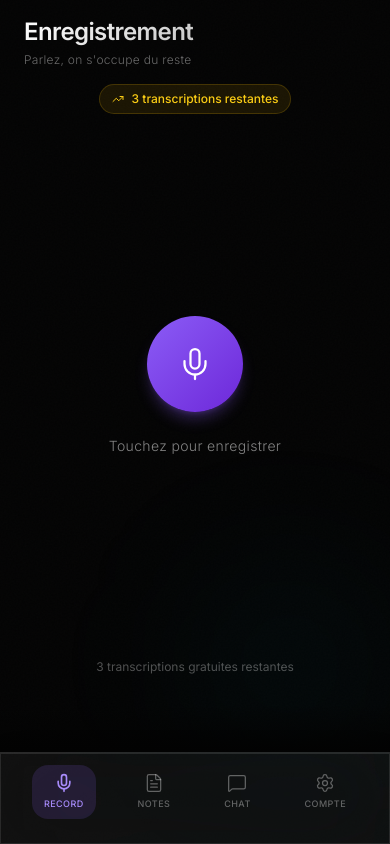
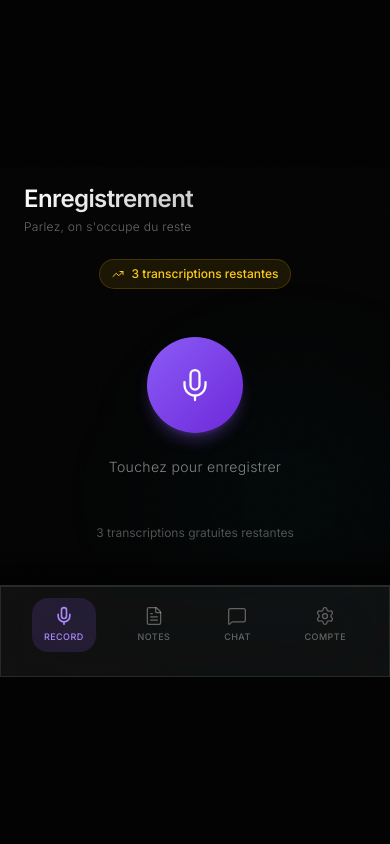
Before and after one commit to davedu229/note-vocale, a React (Vite) app: page / in a window 390 px wide. Built offline with nearby package versions, Linux system fonts and the light colour scheme.

Commit message:
Optimize for mobile iPhone screens

```diff
--- a/src/components/Layout.jsx
+++ b/src/components/Layout.jsx
@@ -33,7 +33,7 @@ const Layout = ({ children, onUpgradeClick }) => {
     return (
         <div className="relative min-h-screen min-h-dvh flex flex-col items-center justify-center bg-background text-white/90 font-sans overflow-hidden">
             {/* Mobile Container - iOS optimized */}
-            <div className="w-full h-screen h-dvh max-w-md bg-background relative flex flex-col overflow-hidden md:border-x md:border-white/5 md:shadow-2xl noise-overlay">
+            <div className="w-full h-full sm:h-[100dvh] sm:max-w-md bg-background relative flex flex-col overflow-hidden sm:border-x sm:border-white/5 sm:shadow-2xl noise-overlay font-sans">
 
                 {/* Ambient Background */}
                 <div className="absolute inset-0 pointer-events-none overflow-hidden">
--- a/src/pages/RecordPage.jsx
+++ b/src/pages/RecordPage.jsx
@@ -62,7 +62,7 @@ const RecordPage = ({ onUpgradeClick }) => {
     const remaining = getRemainingUsage('transcription');
 
     return (
-        <div className="flex flex-col min-h-[70vh]">
+        <div className="flex flex-col h-full justify-between py-2">
             {/* Usage indicator for free users */}
             {!isPremium && (
                 <div className="flex justify-center mb-4">
```
